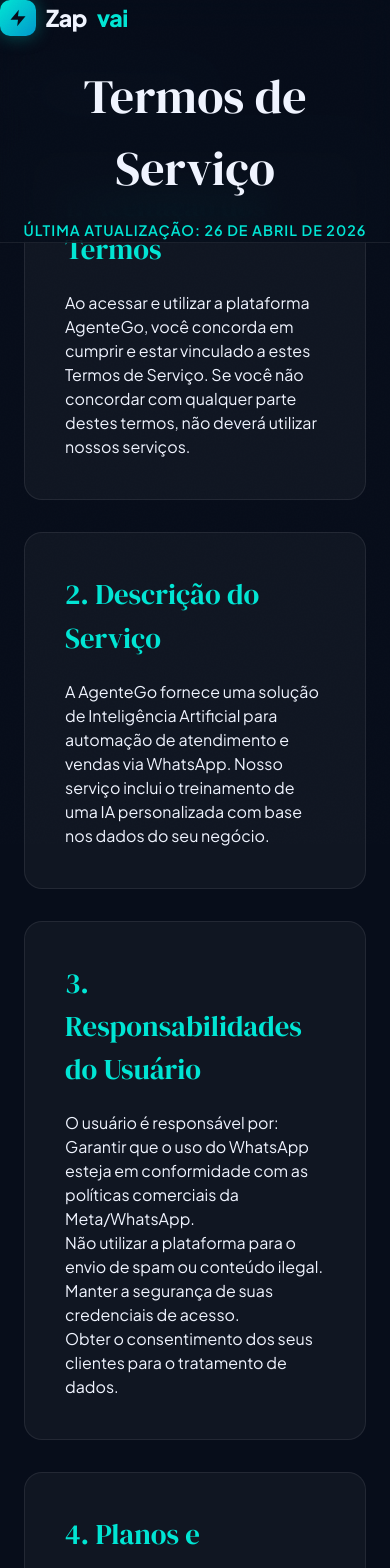
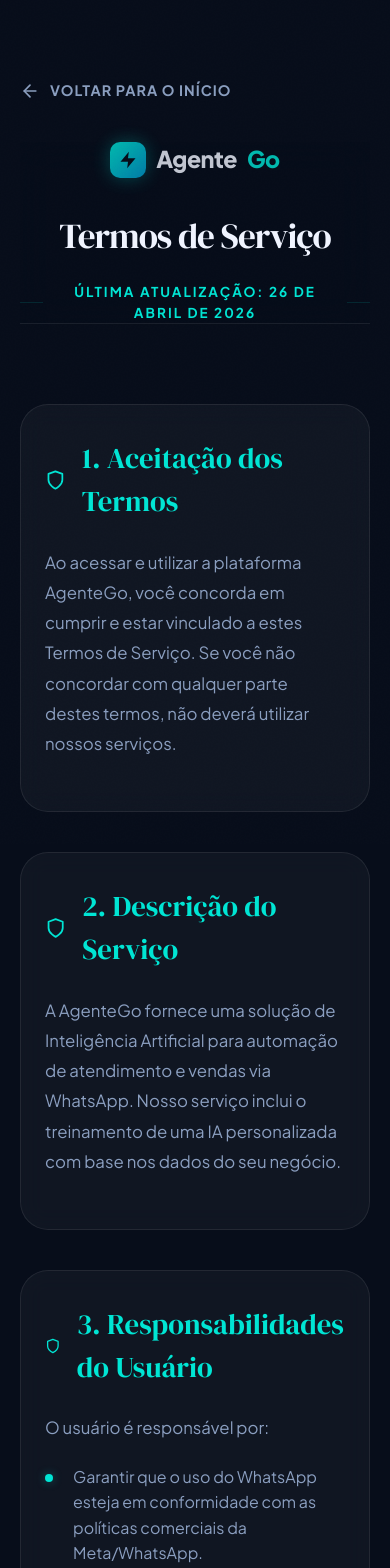
Before and after one commit to edufeq03/agentego, a Next.js app in the folder dashboard/: page /terms in a window 390 px wide. Shown: the top 1568 px of the page. Built offline with nearby package versions, Linux system fonts and the light colour scheme.

Commit message:
design: improve privacy and terms pages design and icons

```diff
--- a/dashboard/src/app/(marketing)/agentego.css
+++ b/dashboard/src/app/(marketing)/agentego.css
@@ -765,19 +765,143 @@
   .agentego-container .impact-card { padding: 28px 20px; }
 }
 
-/* Mobile nav open state */
-.agentego-container nav.open { display: flex; flex-direction: column; }
+/* ───── LEGAL PAGES (PRIVACY / TERMS) ───── */
+.agentego-container .legal-container {
+  max-width: 900px;
+  margin: 0 auto;
+  padding: 120px 24px 80px;
+  position: relative;
+  z-index: 10;
+}
+.agentego-container .legal-header {
+  text-align: center;
+  margin-bottom: 80px;
+  position: relative;
+}
+.agentego-container .legal-logo {
+  justify-content: center;
+  margin-bottom: 32px;
+  opacity: 0.8;
+}
+.agentego-container h1.legal-title {
+  font-family: 'DM Serif Display', serif;
+  font-size: clamp(2.5rem, 6vw, 4rem);
+  margin-bottom: 20px;
+  color: var(--text-primary);
+  letter-spacing: -1px;
+}
+.agentego-container .last-update {
+  color: var(--cyan);
+  font-size: 0.85rem;
+  font-weight: 700;
+  text-transform: uppercase;
+  letter-spacing: 2px;
+  display: flex;
+  align-items: center;
+  justify-content: center;
+  gap: 12px;
+}
+.agentego-container .last-update::before,
+.agentego-container .last-update::after {
+  content: '';
+  width: 30px;
+  height: 1px;
+  background: var(--cyan-dim);
+}
 
-/* Privacy/Terms specific styles */
-.agentego-container .legal-container { max-width: 800px; margin: 0 auto; padding: 80px 24px; }
-.agentego-container .legal-header { text-align: center; margin-bottom: 60px; }
-.agentego-container .legal-logo { margin-bottom: 24px; }
-.agentego-container h1.legal-title { font-family: 'DM Serif Display', serif; font-size: 3rem; margin-bottom: 16px; color: var(--text-primary); }
-.agentego-container .last-update { color: var(--cyan); font-size: 0.9rem; font-weight: 600; text-transform: uppercase; letter-spacing: 1px; }
-.agentego-container .content-section { background: var(--bg-card); border: 1px solid var(--border); border-radius: var(--radius-md); padding: 40px; margin-bottom: 32px; }
-.agentego-container h2.legal-subtitle { font-family: 'DM Serif Display', serif; font-size: 1.8rem; margin-bottom: 20px; color: var(--cyan); }
-.agentego-container .back-home { display: inline-flex; align-items: center; gap: 8px; color: var(--text-muted); text-decoration: none; font-weight: 600; margin-bottom: 40px; transition: color 0.2s; }
-.agentego-container .back-home:hover { color: var(--cyan); }
+.agentego-container .content-section {
+  background: var(--bg-card);
+  border: 1px solid var(--border);
+  border-radius: var(--radius-lg);
+  padding: 48px;
+  margin-bottom: 40px;
+  backdrop-filter: blur(12px);
+  transition: transform 0.3s ease, border-color 0.3s ease;
+}
+.agentego-container .content-section:hover {
+  border-color: var(--cyan-dim);
+  transform: translateY(-2px);
+}
+.agentego-container h2.legal-subtitle {
+  font-family: 'DM Serif Display', serif;
+  font-size: 1.8rem;
+  margin-bottom: 24px;
+  color: var(--cyan);
+  display: flex;
+  align-items: center;
+  gap: 16px;
+}
+.agentego-container .content-section p {
+  color: var(--text-muted);
+  line-height: 1.8;
+  font-size: 1.05rem;
+  margin-bottom: 20px;
+}
+.agentego-container .content-section ul {
+  list-style: none;
+  margin-top: 20px;
+}
+.agentego-container .content-section li {
+  position: relative;
+  padding-left: 28px;
+  margin-bottom: 16px;
+  color: var(--text-muted);
+  line-height: 1.6;
+}
+.agentego-container .content-section li::before {
+  content: '';
+  position: absolute;
+  left: 0;
+  top: 10px;
+  width: 8px;
+  height: 8px;
+  background: var(--cyan);
+  border-radius: 50%;
+  box-shadow: 0 0 10px var(--cyan-glow);
+}
+.agentego-container .content-section strong {
+  color: var(--text-primary);
+  font-weight: 700;
+}
+
+.agentego-container .back-home {
+  display: inline-flex;
+  align-items: center;
+  gap: 10px;
+  color: var(--text-muted);
+  text-decoration: none;
+  font-weight: 700;
+  font-size: 0.9rem;
+  margin-bottom: 40px;
+  transition: all 0.3s ease;
+  text-transform: uppercase;
+  letter-spacing: 1px;
+}
+.agentego-container .back-home:hover {
+  color: var(--cyan);
+  transform: translateX(-5px);
+}
+.agentego-container .back-home svg {
+  transition: transform 0.3s ease;
+}
+.agentego-container .back-home:hover svg {
+  transform: translateX(-3px);
+}
+
+.agentego-container .legal-container footer {
+  text-align: center;
+  margin-top: 60px;
+  padding-top: 40px;
+  border-top: 1px solid var(--border);
+  color: var(--text-faint);
+  font-size: 0.85rem;
+}
+
+@media (max-width: 768px) {
+  .agentego-container .legal-container { padding: 80px 20px; }
+  .agentego-container .content-section { padding: 32px 24px; }
+  .agentego-container h1.legal-title { font-size: 2.2rem; }
+}
 
 /* ───── PRICING SECTION ───── */
 .agentego-container .pricing-section { background: var(--bg-deep); }
--- a/dashboard/src/app/(marketing)/terms/page.tsx
+++ b/dashboard/src/app/(marketing)/terms/page.tsx
@@ -16,7 +16,7 @@
               <path d="M13 2L3 14h9l-1 8 10-12h-9l1-8z"/>
             </svg>
           </div>
-          Zap<span>vai</span>
+          Agente<span>Go</span>
         </div>
         <h1 className="legal-title">Termos de Serviço</h1>
         <p className="last-update">Última atualização: 26 de abril de 2026</p>
@@ -24,17 +24,26 @@
 
       <main>
         <div className="content-section">
-          <h2 className="legal-subtitle">1. Aceitação dos Termos</h2>
+          <h2 className="legal-subtitle">
+            <svg width="24" height="24" viewBox="0 0 24 24" fill="none" stroke="currentColor" strokeWidth="2" strokeLinecap="round" strokeLinejoin="round" style={{color: 'var(--cyan)'}}><path d="M12 22s8-4 8-10V5l-8-3-8 3v7c0 6 8 10 8 10z"></path></svg>
+            1. Aceitação dos Termos
+          </h2>
           <p>Ao acessar e utilizar a plataforma AgenteGo, você concorda em cumprir e estar vinculado a estes Termos de Serviço. Se você não concordar com qualquer parte destes termos, não deverá utilizar nossos serviços.</p>
         </div>
 
         <div className="content-section">
-          <h2 className="legal-subtitle">2. Descrição do Serviço</h2>
+          <h2 className="legal-subtitle">
+            <svg width="24" height="24" viewBox="0 0 24 24" fill="none" stroke="currentColor" strokeWidth="2" strokeLinecap="round" strokeLinejoin="round" style={{color: 'var(--cyan)'}}><path d="M12 22s8-4 8-10V5l-8-3-8 3v7c0 6 8 10 8 10z"></path></svg>
+            2. Descrição do Serviço
+          </h2>
           <p>A AgenteGo fornece uma solução de Inteligência Artificial para automação de atendimento e vendas via WhatsApp. Nosso serviço inclui o treinamento de uma IA personalizada com base nos dados do seu negócio.</p>
         </div>
 
         <div className="content-section">
-          <h2 className="legal-subtitle">3. Responsabilidades do Usuário</h2>
+          <h2 className="legal-subtitle">
+            <svg width="24" height="24" viewBox="0 0 24 24" fill="none" stroke="currentColor" strokeWidth="2" strokeLinecap="round" strokeLinejoin="round" style={{color: 'var(--cyan)'}}><path d="M12 22s8-4 8-10V5l-8-3-8 3v7c0 6 8 10 8 10z"></path></svg>
+            3. Responsabilidades do Usuário
+          </h2>
           <p>O usuário é responsável por:</p>
           <ul>
             <li>Garantir que o uso do WhatsApp esteja em conformidade com as políticas comerciais da Meta/WhatsApp.</li>
@@ -45,17 +54,26 @@
         </div>
 
         <div className="content-section">
-          <h2 className="legal-subtitle">4. Planos e Pagamentos</h2>
+          <h2 className="legal-subtitle">
+            <svg width="24" height="24" viewBox="0 0 24 24" fill="none" stroke="currentColor" strokeWidth="2" strokeLinecap="round" strokeLinejoin="round" style={{color: 'var(--cyan)'}}><path d="M12 22s8-4 8-10V5l-8-3-8 3v7c0 6 8 10 8 10z"></path></svg>
+            4. Planos e Pagamentos
+          </h2>
           <p>O acesso aos serviços da AgenteGo é baseado em planos de assinatura. Os valores e limites de cada plano estão descritos em nossa página principal. O atraso no pagamento pode resultar na suspensão temporária dos serviços.</p>
         </div>
 
         <div className="content-section">
-          <h2 className="legal-subtitle">5. Limitação de Responsabilidade</h2>
+          <h2 className="legal-subtitle">
+            <svg width="24" height="24" viewBox="0 0 24 24" fill="none" stroke="currentColor" strokeWidth="2" strokeLinecap="round" strokeLinejoin="round" style={{color: 'var(--cyan)'}}><path d="M12 22s8-4 8-10V5l-8-3-8 3v7c0 6 8 10 8 10z"></path></svg>
+            5. Limitação de Responsabilidade
+          </h2>
           <p>A AgenteGo não se responsabiliza por eventuais bloqueios de números de WhatsApp realizados pela Meta, uma vez que o uso da ferramenta é de inteira responsabilidade do usuário final. Também não garantimos resultados financeiros específicos, pois o sucesso das vendas depende de múltiplos fatores externos à ferramenta.</p>
         </div>
 
         <div className="content-section">
-          <h2 className="legal-subtitle">6. Rescisão</h2>
+          <h2 className="legal-subtitle">
+            <svg width="24" height="24" viewBox="0 0 24 24" fill="none" stroke="currentColor" strokeWidth="2" strokeLinecap="round" strokeLinejoin="round" style={{color: 'var(--cyan)'}}><path d="M12 22s8-4 8-10V5l-8-3-8 3v7c0 6 8 10 8 10z"></path></svg>
+            6. Rescisão
+          </h2>
           <p>Você pode cancelar sua assinatura a qualquer momento através do nosso painel ou suporte. O cancelamento interrompe cobranças futuras, mas não confere direito a reembolso de períodos já utilizados, salvo disposição em contrário.</p>
         </div>
       </main>
```
Also changed, not shown: dashboard/src/app/(marketing)/privacy/page.tsx (+25 -7 lines).
